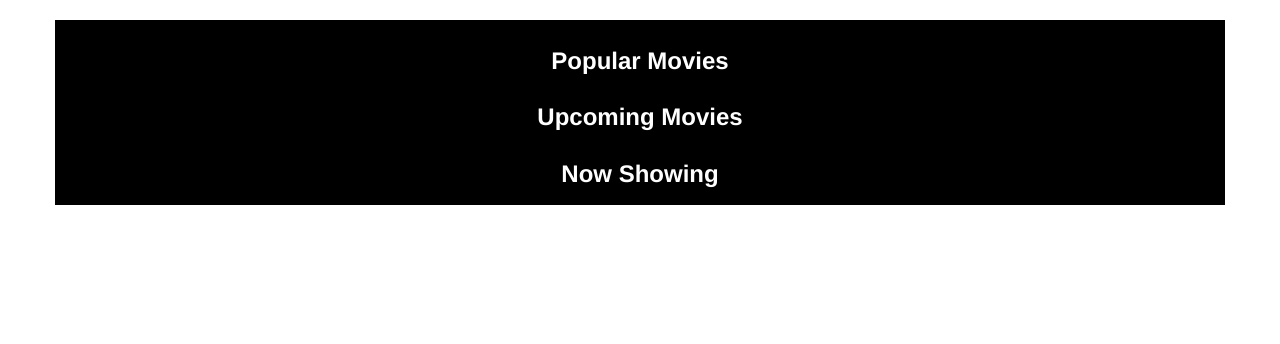
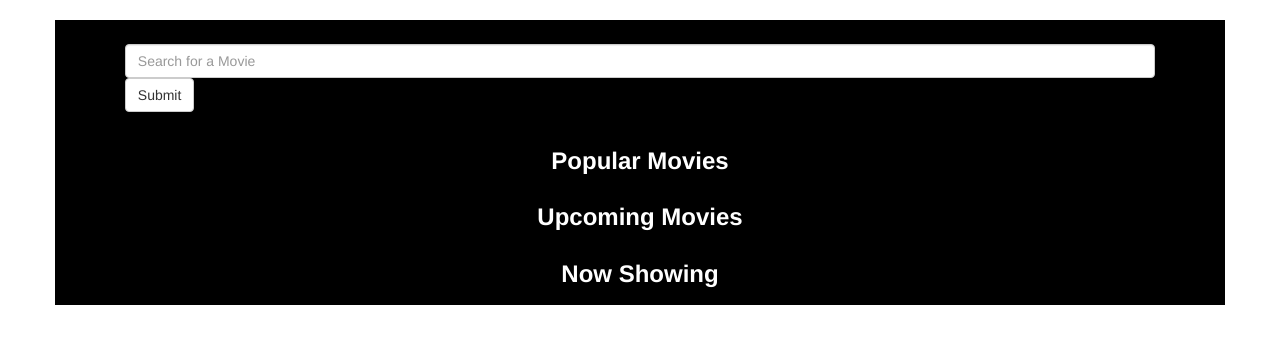
Before and after one commit to emmakamau/Watchlist, a Flask app: template app/templates/index.html in a window 1280 px wide. Shown: the part 52-396 px from the top of the page. Run offline with Flask 2, Linux system fonts and the light colour scheme; the template is opened without the code that fills it, so the values that code supplies are empty; parts of the project's set-up code (start-up, migrations or seed data) failed here and were passed over; some libraries are stand-ins or nearby versions.

Commit message:
Implement search functionality

```diff
--- a/app/static/css/index.css
+++ b/app/static/css/index.css
@@ -34,3 +34,7 @@ li{
     height: 5vh !important;
     width: 4vw !important;
 }
+
+.search{
+    padding: 2vh 6vw;
+}
--- a/app/templates/index.html
+++ b/app/templates/index.html
@@ -11,6 +11,20 @@
 <!-- Content block -->
 {% block content %}
 <div class="container">
+    <!-- Search form -->
+    <div class="search">
+        <form>
+            <div class="row g-3 align-items-center">
+                <div class="col-8">
+                    <input type="text" name="movie_query" placeholder="Search for a Movie" class="form-control">
+                </div>
+                <div class="col-2">
+                    <input type="submit" value="Submit" class="btn btn-default">
+                </div>
+            </div>
+        </form>
+    </div>
+
     <!-- Popular movie -->
     <h3 class="title-heading"> Popular Movies</h3>
     <div class="row">
```
Also changed, not shown: app/request.py (+14 -0 lines), app/templates/search.html (added, +18 -0 lines), app/views.py (+18 -2 lines). Lines whose indentation alone changed are shown as unchanged.
